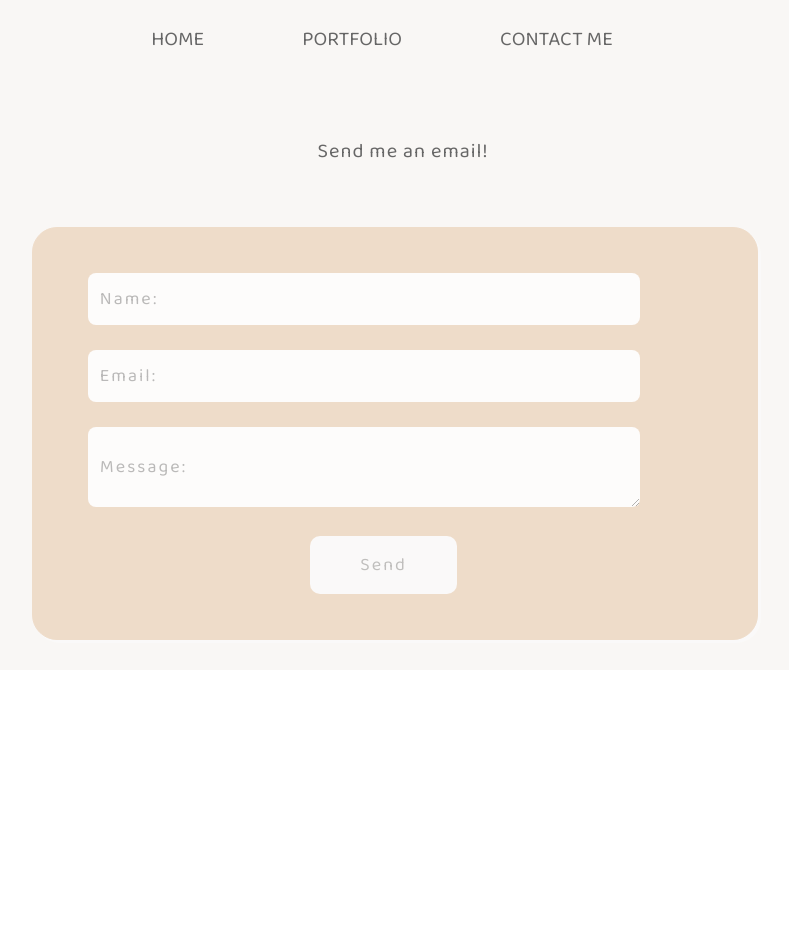
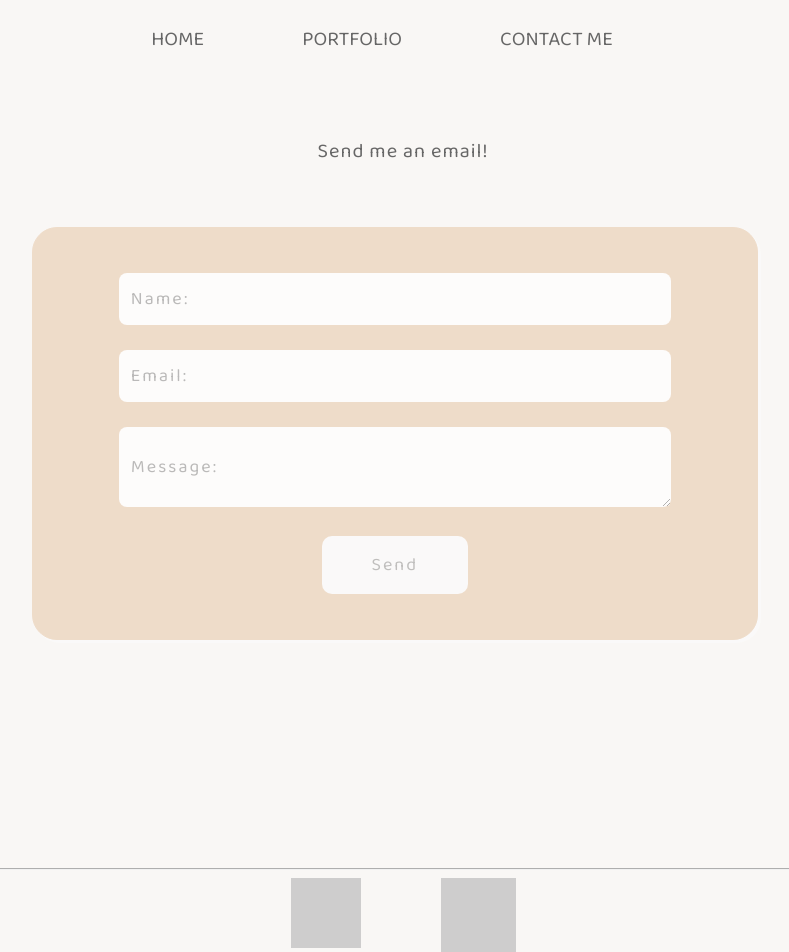
Before and after one commit to eryulee/portfolio, a React (Create React App) app in the folder client/: page /contact in a window 1280 px wide. Shown: the top 952 px of the page, without its empty margins (237-1026 px from the left). Before the commit the page ends 800 px from the top, so only its background shows below. Built offline with nearby package versions, Linux system fonts and the light colour scheme; grey boxes are pictures that could not be loaded; a web font is replaced by a local one.

Commit message:
fixed form

```diff
--- a/client/src/screens/Contact.css
+++ b/client/src/screens/Contact.css
@@ -15,7 +15,7 @@
 
 .form {
   border: 1px solid #e1bd98;
-  /* margin-right: 60%; */
+  margin-right: 60%;
   padding-left: 50px;
   width: 55%;
   padding-bottom: 50px;
@@ -23,7 +23,7 @@
   padding-right: 50px;
   margin-left: 16%;
   margin-top: 0px;
-  margin-bottom: 100px;
+  margin-bottom: 150px;
   background-color: #e1bd98;
   /* filter: opacity(60%); */
   align-self: center;
@@ -33,6 +33,7 @@
   outline: none;
   box-shadow:3px 3px 0px #fafafa;
   filter: opacity(60%);
+  text-align: center;
 }
 
 .some-text {
@@ -53,7 +54,7 @@
   padding-bottom: 15px;
   padding-right: 20px;
   padding-left: 20px;
-  width: 75%;
+  width: 100%;
   font-family: 'Baloo 2';
   font-size: 15px;
   letter-spacing: 2px;
@@ -94,6 +95,33 @@
 
 }
 
+.form-div {
+  text-align: center;
+}
+
+#linkedin {
+  width: 40px;
+  height: 40px;
+  filter: opacity(60%);
+  margin-right: 40px;
+
+}
+
+#github {
+  width: 45px;
+  height: 45px;
+  filter: opacity(60%);
+
+}
+
+.footer {
+  display: flex;
+  flex-direction: row;
+  justify-content: center;
+  padding-bottom: 5px;
+  text-align: center;
+}
+
 @media only screen and (min-width: 320px) {
   .form {
 
@@ -104,7 +132,7 @@
     padding-right: 20px;
     margin-left: 7%;
     margin-top: 0px;
-    margin-bottom: 10px;
+    margin-bottom: 150px;
     /* background-color: #def1e7; */
     /* filter: opacity(60%); */
     align-self: center;
@@ -113,6 +141,7 @@
     border-radius: 25px;
     outline: none;
     box-shadow:3px 3px 0px #fafafa;
+
   }
 
   .input {
@@ -130,23 +159,24 @@
     justify-content: center;
     border-radius: 8px;
     border:none;
-    margin-left: 25px;
+    margin-left: 0px;
+
   }
 
   .sendbtn {
     background-color: #fafafa;
     color: #7f7f7f;
     border: 1px solid #7f7f7f;
-    padding-top: 5px;
-    padding-bottom: 5px;
-    padding-right: 20px;
-    padding-left: 20px;
+    padding-top: 10px;
+    padding-bottom: 10px;
+    padding-right: 25px;
+    padding-left: 25px;
     font-family: 'Baloo 2';
     font-size: 12px;
     letter-spacing: 2px;
     text-align: center;
     align-self: center;
-    margin-left: 40%;
+    margin-left: 0%;
     border: none;
     border-radius: 10px;
 
@@ -185,7 +215,7 @@
     padding-right: 10px;
     margin-left: 21%;
     margin-top: 0px;
-    margin-bottom: 150px;
+    margin-bottom: 250px;
     /* background-color: #def1e7; */
     /* filter: opacity(60%); */
     align-self: center;
@@ -211,7 +241,7 @@
     justify-content: center;
     border-radius: 8px;
     border:none;
-    margin-left: 45px;
+    margin-left: 0px;
   }
 
   .sendbtn {
@@ -227,7 +257,7 @@
     letter-spacing: 2px;
     text-align: center;
     align-self: center;
-    margin-left: 38%;
+    margin-left: 0%;
     border: none;
     border-radius: 10px;
 
@@ -254,6 +284,21 @@
     justify-content: center;
 
   }
+
+  #linkedin {
+    width: 70px;
+    height: 70px;
+    filter: opacity(60%);
+    margin-right: 80px;
+
+  }
+
+  #github {
+    width: 75px;
+    height: 75px;
+    filter: opacity(60%);
+
+  }
 }
 
 @media only screen and (min-width: 1024px) {
@@ -266,7 +311,7 @@
     padding-right: 10px;
     margin-left: 21%;
     margin-top: 0px;
-    margin-bottom: 10px;
+    margin-bottom: 200px;
     /* background-color: #def1e7; */
     /* filter: opacity(60%); */
     align-self: center;
@@ -292,7 +337,7 @@
     justify-content: center;
     border-radius: 8px;
     border:none;
-    margin-left: 45px;
+    margin-left: 0px;
   }
 
   .sendbtn {
@@ -308,7 +353,7 @@
     letter-spacing: 2px;
     text-align: center;
     align-self: center;
-    margin-left: 38%;
+    margin-left: 0%;
     border: none;
     border-radius: 10px;
 
--- a/client/src/screens/Contact.jsx
+++ b/client/src/screens/Contact.jsx
@@ -43,6 +43,7 @@ const Contact = () => {
 
       <div className='some-text'>Send me an email!</div>
 
+      <div className='form-div'>
       <div className='form-input'>
     <form className='form' ref={form} onSubmit={sendEmail}>
       <input type="text" name="user_name" placeholder='Name:' className='input'/>
@@ -53,6 +54,30 @@ const Contact = () => {
           <br />
       <input type="submit" value="Send" className='sendbtn'  />
       </form>
+        </div>
+        </div>
+
+      <hr />
+
+      <div className='footer'>
+
+
+        <div className='linkedin-div'>
+        <a href='https://www.linkedin.com/in/esther-ryu-lee/' target='_blank'>
+        <img src='https://i.imgur.com/n473TYn.png'
+          alt='linkedin'
+        id='linkedin'/>
+          </a>
+          </div>
+
+        <div className='git-div'>
+        <a href='https://github.com/eryulee' target='_blank'>
+          <img src='https://i.imgur.com/v6qvRxk.png'
+            alt='github'
+          id='github' />
+        </a>
+        </div>
+
       </div>
       </div>
   );
--- a/client/src/screens/Home.css
+++ b/client/src/screens/Home.css
@@ -15,6 +15,9 @@
   font-family: 'Cedarville Cursive';
   margin-bottom: 0;
 }
+
+
+
 
 .subhead {
   margin-top: 5px;
@@ -138,6 +141,14 @@
 
   }
 
+  .descrip {
+    margin-left: 20px;
+    margin-right: 20px;
+    margin-bottom: 20px;
+  }
+
+
+
 
 }
 
@@ -187,14 +198,18 @@
   text-align: center;
   color: #404040;
   font-size: 19px;
-  margin-left: 0%;
-  margin-right: 0%;
+
+    margin-left: 40px;
+    margin-right: 40px;
+    margin-bottom: 20px;
+
   padding-bottom: 18px;
   padding-top: 18px;
   margin-top: 0;
   padding-left: 5px;
   padding-right: 5px;
   }
+
 
 }
 
@@ -216,8 +231,8 @@
   text-align: center;
   color: #404040;
   font-size: 19px;
-  margin-left: 0%;
-  margin-right: 0%;
+  margin-left: 10%;
+  margin-right: 10%;
   padding-bottom: 18px;
   padding-top: 18px;
   margin-top: 0;
@@ -231,4 +246,8 @@
     margin-left: 14%;
     margin-top: 35px;
   }
+
+  /* .form {
+   margin-bottom: 150px;
+  } */
 }
```
